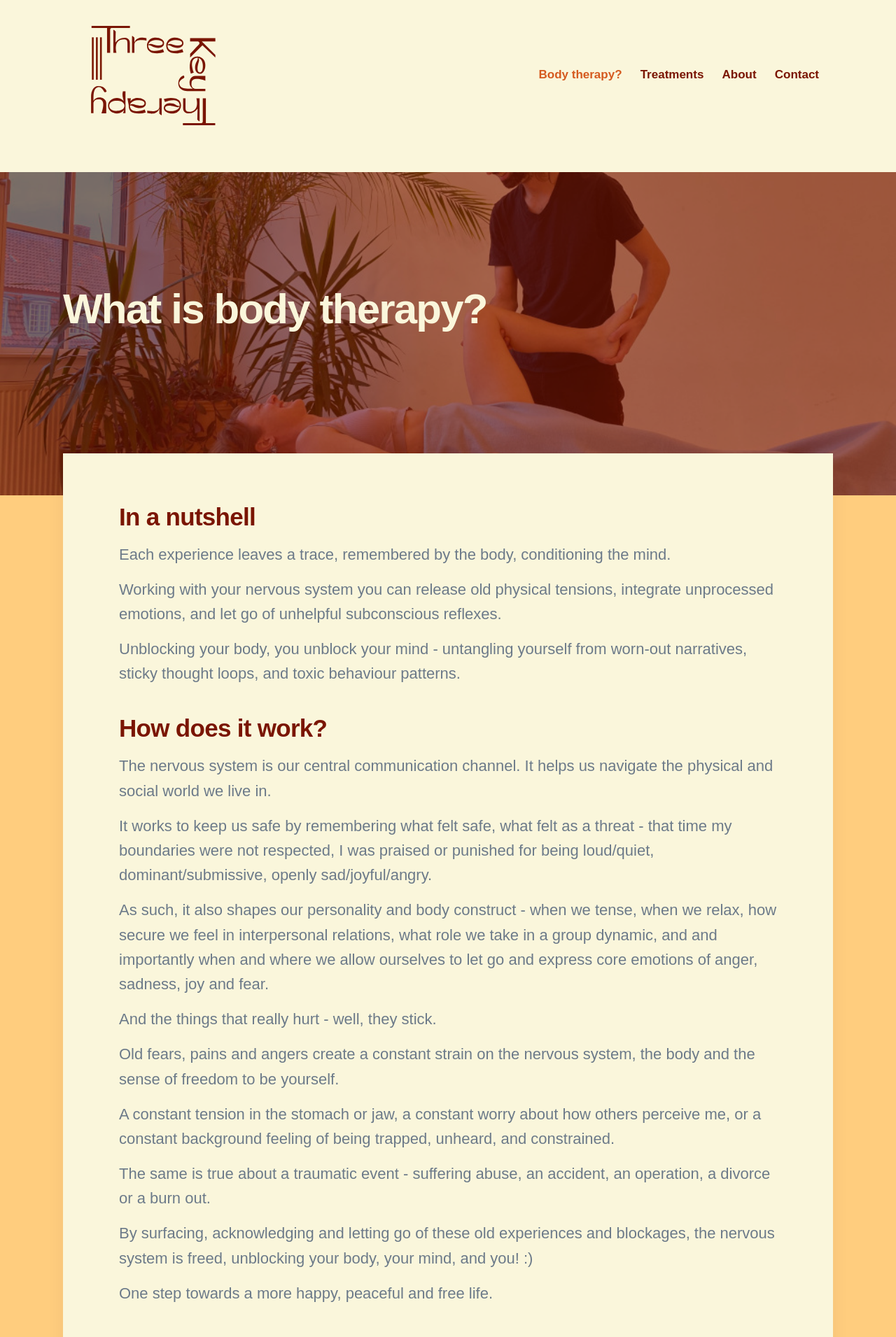
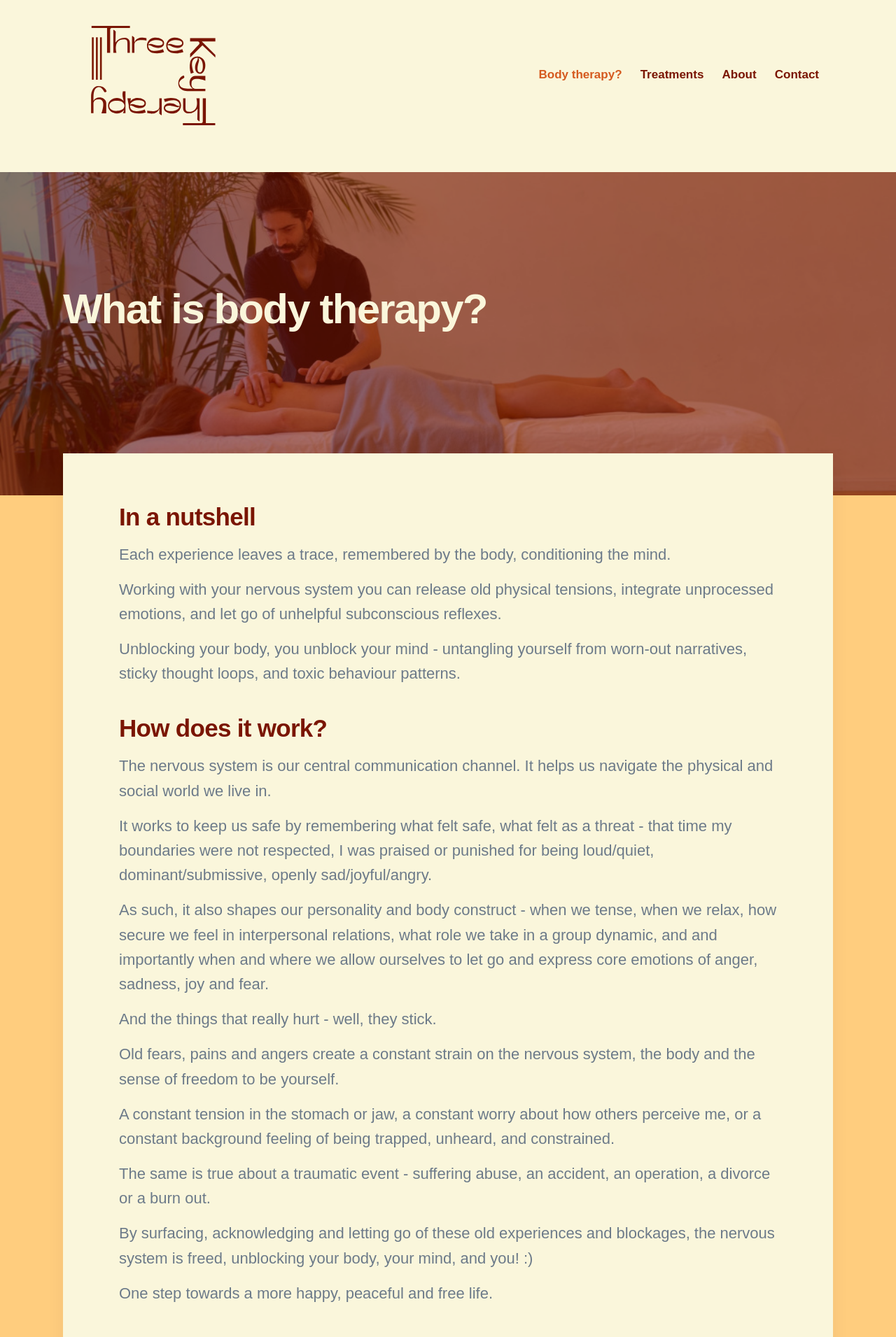
Before and after one commit to threekeytherapy/threekeytherapy.com, a Jekyll site: the page built from _projects/bodytherapy.md, in a window 1280 px wide. Shown: the top 1911 px of the page at 70% size. Built offline with Jekyll 4.4.1, drawn with Linux system fonts in a browser that asks for light colours; nearby versions of some CDN libraries; some web fonts are replaced.

Commit message:
tweaks images

```diff
--- a/_projects/bodytherapy.md
+++ b/_projects/bodytherapy.md
@@ -2,7 +2,7 @@
 title: What is body therapy?
 subtitle:
 description: All of you matters. Whether you are struggling with emotional knots, negative thought loops, or chronic physical conditions, body therapy takes you seriously as a whole human being.
-featured_image: '/images/treatment4.jpg'
+featured_image: '/images/treatment6crop2.jpg'
 date: 2023-11-01 00:00:00
 ---
 
--- a/index.html
+++ b/index.html
@@ -2,7 +2,7 @@
 layout: default
 title: Three Key Therapy
 description: Body therapy to help you unlock yourself
-featured_image: /images/treatment6crop2.jpg
+featured_image: /images/treatment5down.jpg
 ---
 
 <section class="hero">
```
Also changed, not shown: images/treatment5down.jpg (added), images/treatment5up.jpg (added).
